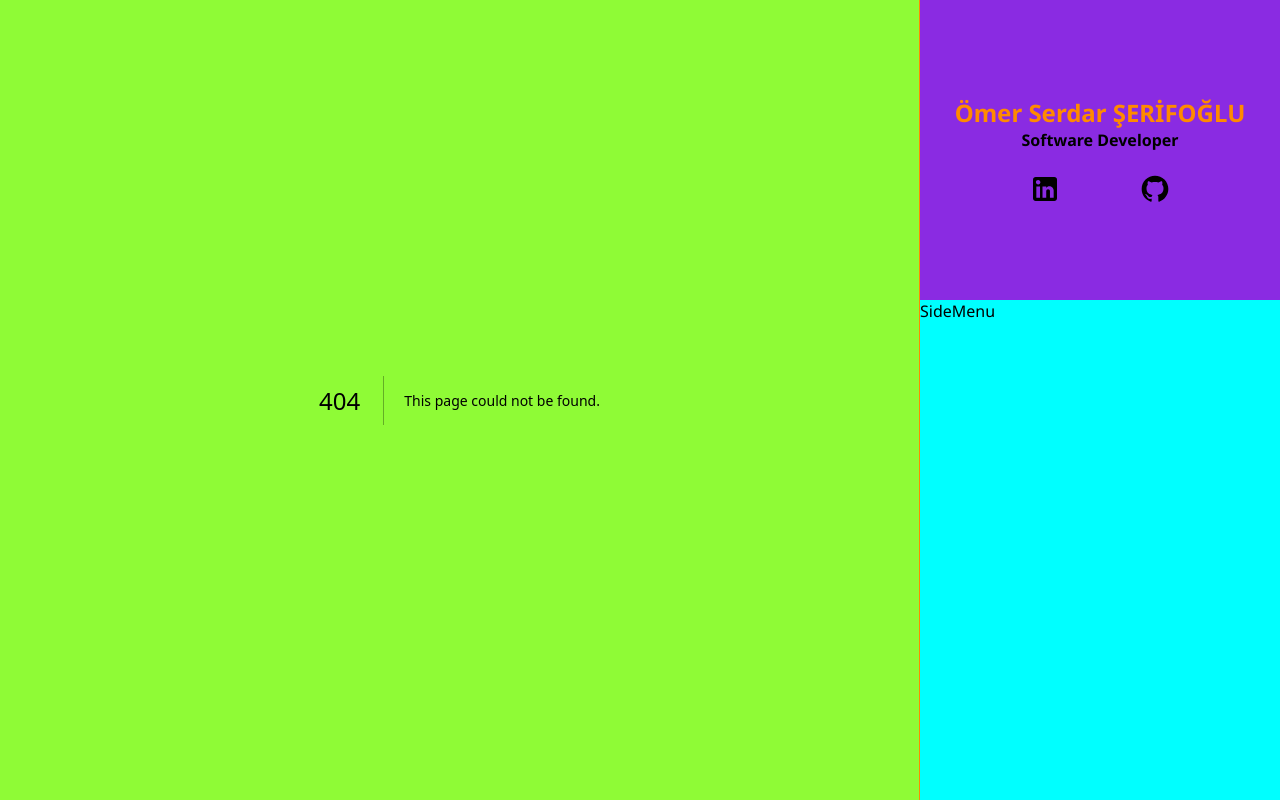
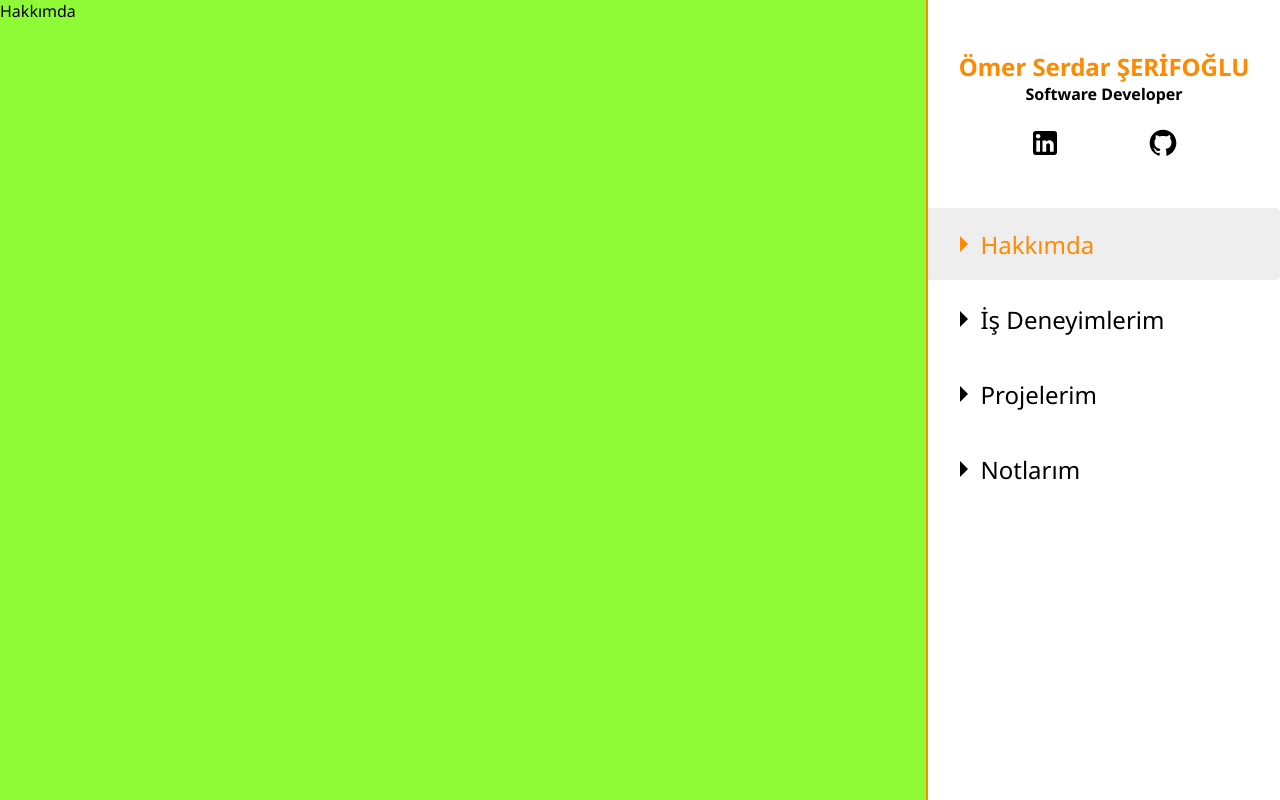
Before and after one commit to SerdarSerifoglu/serdarserifoglu, a Next.js app: page /hakkimda in a window 1280 px wide. Before the commit this address had no page. Shown: the top 800 px of the page. Built offline with nearby package versions, Linux system fonts and the light colour scheme.

Commit message:
menu completed for desktop

```diff
--- /dev/null
+++ b/app/hakkimda/page.tsx
@@ -0,0 +1,3 @@
+export default function Page() {
+  return <>Hakkımda</>;
+}
--- a/app/layout.module.css
+++ b/app/layout.module.css
@@ -1,7 +1,7 @@
 .body {
   background-color: white;
   display: grid;
-  grid-template-columns: minmax(320px, 1080px) 1px 360px;
+  grid-template-columns: minmax(320px, 1078px) 2px 22rem;
   grid-template-rows: 1fr 1fr;
   grid-template-areas: "main line sidemenu" "main line sidemenu";
 }
@@ -15,12 +15,10 @@
   grid-area: line;
 }
 .sidemenu {
-  background-color: aqua;
   grid-area: sidemenu;
   min-height: 100vh;
 }
 .topbar {
-  background-color: antiquewhite;
   display: none;
   grid-area: top;
 }
--- /dev/null
+++ b/components/Menu/Menu.module.css
@@ -0,0 +1,48 @@
+.menu-item {
+  height: 4.5rem;
+  width: 100%;
+  padding-left: 2rem;
+  border-top-right-radius: 5px;
+  border-bottom-right-radius: 5px;
+
+  display: flex;
+  align-items: center;
+}
+
+.menu-item:hover .menu-item__arrow {
+  border-left: 0.5rem solid var(--main-orange);
+}
+.menu-item:hover {
+  color: var(--main-orange);
+  cursor: pointer;
+  background-color: #eeeeee;
+}
+
+.menu-item__arrow {
+  width: 0;
+  height: 0;
+  border-top: 0.5rem solid transparent;
+  border-bottom: 0.5rem solid transparent;
+
+  border-left: 0.5rem solid black;
+}
+
+.menu-item__value {
+  font-size: 1.5rem;
+}
+
+.link {
+  width: 100%;
+  text-decoration: none;
+  color: black;
+  border-top-right-radius: 5px;
+  border-bottom-right-radius: 5px;
+}
+.link.active {
+  color: var(--main-orange);
+  cursor: pointer;
+  background-color: #eeeeee;
+}
+.link.active .menu-item__arrow {
+  border-left: 0.5rem solid var(--main-orange);
+}
--- /dev/null
+++ b/components/Menu/Menu.tsx
@@ -0,0 +1,55 @@
+"use client";
+import Link from "next/link";
+// import { useRouter } from "next/navigation";
+// import { useRouter } from "next/router";
+import styles from "./Menu.module.css";
+import { usePathname } from "next/navigation";
+
+var menuItems = [
+  {
+    name: "Hakkımda",
+    route: "/hakkimda",
+  },
+  {
+    name: "İş Deneyimlerim",
+    route: "/is-deneyimlerim",
+  },
+  {
+    name: "Projelerim",
+    route: "/xxx",
+  },
+  // {
+  //   name: "Okuduğum Kitaplar",
+  //   route: "/xxx",
+  // },
+  {
+    name: "Notlarım",
+    route: "/xxx",
+  },
+];
+
+export default function Menu() {
+  const pathname = usePathname();
+
+  return (
+    <>
+      {menuItems.map((item, index) => (
+        <Link
+          key={index}
+          className={`${styles.link} ${
+            pathname === item.route ? styles.active : ""
+          }`}
+          href={item.route}
+        >
+          <div className={styles["menu-item"]}>
+            <span className={styles["menu-item__arrow"]}></span>
+
+            <span className={styles["menu-item__value"]}>
+              &nbsp;&nbsp;{item.name}
+            </span>
+          </div>
+        </Link>
+      ))}
+    </>
+  );
+}
--- a/components/SideBar/SideBar.module.css
+++ b/components/SideBar/SideBar.module.css
@@ -5,8 +5,7 @@
 }
 
 .title {
-  height: 300px;
-  background-color: blueviolet;
+  height: 13rem;
   display: grid;
   place-content: center;
   text-align: center;
@@ -23,7 +22,14 @@
 }
 
 .icons {
-  width: 300px;
+  width: 20rem;
   display: flex;
   justify-content: space-evenly;
 }
+
+.menu {
+  display: flex;
+  flex-direction: column;
+  align-items: center;
+  gap: 3px;
+}
--- a/components/SideBar/SideBar.tsx
+++ b/components/SideBar/SideBar.tsx
@@ -1,4 +1,5 @@
 import Image from "next/image";
+import Menu from "../Menu/Menu";
 import styles from "./SideBar.module.css";
 
 export default function SideBar() {
@@ -25,7 +26,9 @@ export default function SideBar() {
           />
         </div>
       </div>
-      <div className={styles.menu}>SideMenu</div>
+      <div className={styles.menu}>
+        <Menu />
+      </div>
     </div>
   );
 }
```
